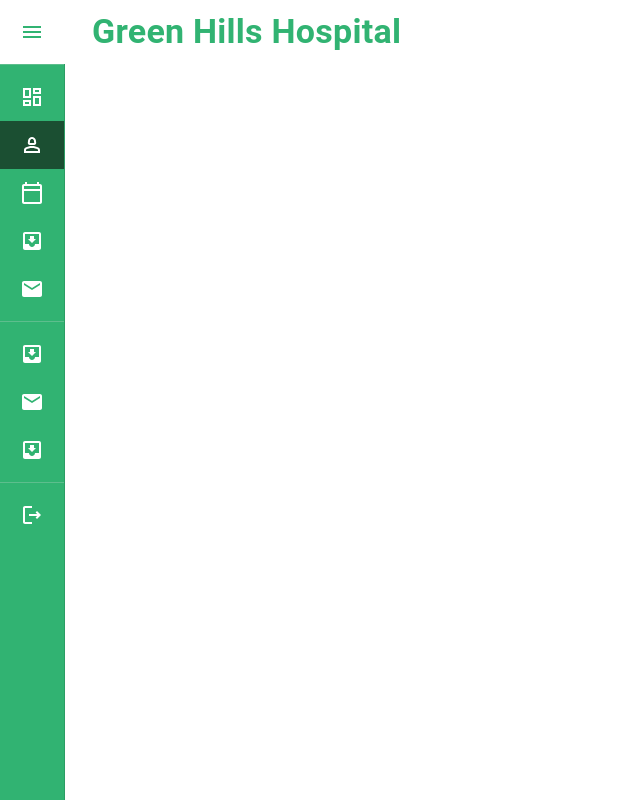
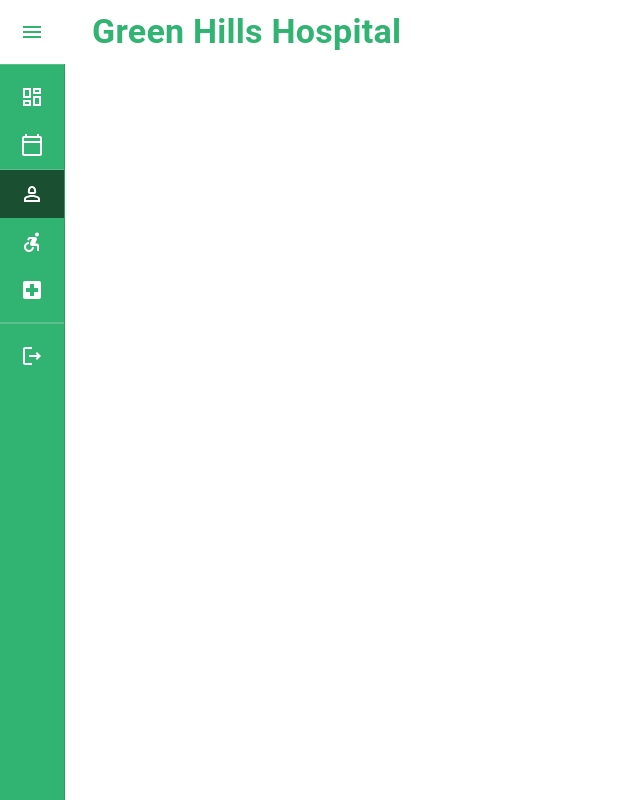
Before and after one commit to dhwaniconestoga/section2_group1_hms, a React (Create React App) app in the folder client/: page /users/add in a window 1280 px wide. Shown: the whole page, without its empty margins (0-640 px from the left). Built offline with nearby package versions, Linux system fonts and the light colour scheme; sample sign-in values are in the browser's storage.

Commit message:
added items in sidebar, appointmentForm

```diff
--- a/client/src/components/Layout/Sidebar/Sidebar2.js
+++ b/client/src/components/Layout/Sidebar/Sidebar2.js
@@ -15,6 +15,7 @@
 import MailIcon from '@mui/icons-material/Mail';
 import DashboardOutlinedIcon from '@mui/icons-material/DashboardOutlined';
 import CalendarTodayOutlinedIcon from '@mui/icons-material/CalendarTodayOutlined';
+import AccessibleForwardIcon from '@mui/icons-material/AccessibleForward';
 import LogoutOutlinedIcon from '@mui/icons-material/LogoutOutlined';
 import Person2OutlinedIcon from '@mui/icons-material/Person2Outlined';
 import Collapse from '@mui/material/Collapse';
@@ -23,6 +24,10 @@
 import { NavLink,Link,useLocation } from 'react-router-dom'
 import React, { useContext } from 'react';
 import {UserContext} from '../../../Context/UserContext'
+import SickIcon from '@mui/icons-material/Sick';
+import LocalHospitalIcon from '@mui/icons-material/LocalHospital';
+
+
 
 import styles from './Sidebar.module.css'
 
@@ -150,6 +155,38 @@
                         </ListItemButton>
                     {/* </NavLink> */}
                 </ListItem>
+
+                <ListItem key={"Appointments"} disablePadding sx={{ display: 'block' }}>
+                    <ListItemButton
+                        component = {NavLink}
+                        to="/appointments"
+                        style={{ textDecoration: 'none', color: 'white' }}
+                        selected={selectedItem == "appointments" ? true : false}
+                        sx={{
+                            minHeight: 48,
+                            justifyContent: open ? 'initial' : 'center',
+                            px: 2.5,
+                            "&.Mui-selected": {
+                                backgroundColor: "#1b4f32",
+                            },
+                            "&.Mui-selected:hover": {
+                                backgroundColor: "#1b4f32",
+                            },
+                        }}
+                    >
+                        <ListItemIcon
+                            sx={{
+                                minWidth: 0,
+                                mr: open ? 3 : 'auto',
+                                justifyContent: 'center',
+                            }}
+                        >
+                            <CalendarTodayOutlinedIcon style={{ color: '#fff' }} />
+                        </ListItemIcon>
+                        <ListItemText primary={"Appointments"} sx={{ opacity: open ? 1 : 0 }} />
+                    </ListItemButton>
+                </ListItem>
+                <Divider />
                 <ListItem key={"Users"} disablePadding sx={{ display: 'block' }}>
                     {/* <NavLink to="/users" style={{ textDecoration: 'none', color: 'white' }} > */}
                         <ListItemButton
@@ -199,12 +236,12 @@
                         </ListItemButton>
                     </List>
                 </Collapse> */}
-                <ListItem key={"Appointments"} disablePadding sx={{ display: 'block' }}>
+                <ListItem key={"Patients"} disablePadding sx={{ display: 'block' }}>
                     <ListItemButton
                         component = {NavLink}
-                        to="/appointments"
+                        to="/patients"
                         style={{ textDecoration: 'none', color: 'white' }}
-                        selected={selectedItem == "appointments" ? true : false}
+                        selected={selectedItem == "patients" ? true : false}
                         sx={{
                             minHeight: 48,
                             justifyContent: open ? 'initial' : 'center',
@@ -224,12 +261,42 @@
                                 justifyContent: 'center',
                             }}
                         >
-                            <CalendarTodayOutlinedIcon style={{ color: '#fff' }} />
+                            <AccessibleForwardIcon style={{ color: '#fff' }} />
                         </ListItemIcon>
-                        <ListItemText primary={"Appointments"} sx={{ opacity: open ? 1 : 0 }} />
+                        <ListItemText primary={"Patients"} sx={{ opacity: open ? 1 : 0 }} />
                     </ListItemButton>
                 </ListItem>
-                {['Patients', 'Starred'].map((text, index) => (
+                <ListItem key={"Doctors"} disablePadding sx={{ display: 'block' }}>
+                    <ListItemButton
+                        component = {NavLink}
+                        to="/doctors"
+                        style={{ textDecoration: 'none', color: 'white' }}
+                        selected={selectedItem == "doctors" ? true : false}
+                        sx={{
+                            minHeight: 48,
+                            justifyContent: open ? 'initial' : 'center',
+                            px: 2.5,
+                            "&.Mui-selected": {
+                                backgroundColor: "#1b4f32",
+                            },
+                            "&.Mui-selected:hover": {
+                                backgroundColor: "#1b4f32",
+                            },
+                        }}
+                    >
+                        <ListItemIcon
+                            sx={{
+                                minWidth: 0,
+                                mr: open ? 3 : 'auto',
+                                justifyContent: 'center',
+                            }}
+                        >
+                            <LocalHospitalIcon style={{ color: '#fff' }} />
+                        </ListItemIcon>
+                        <ListItemText primary={"Doctors"} sx={{ opacity: open ? 1 : 0 }} />
+                    </ListItemButton>
+                </ListItem>
+                {/* {['Patients', 'Starred'].map((text, index) => (
                     <ListItem key={text} disablePadding sx={{ display: 'block' }}>
                         <ListItemButton
                             sx={{
@@ -250,10 +317,10 @@
                             <ListItemText primary={text} sx={{ opacity: open ? 1 : 0 }} />
                         </ListItemButton>
                     </ListItem>
-                ))}
+                ))} */}
             </List>
             <Divider />
-            <List>
+            {/* <List>
                 {['Doctors', 'Nurses', 'Medicines'].map((text, index) => (
                     <ListItem key={text} disablePadding sx={{ display: 'block' }}>
                         <ListItemButton
@@ -276,7 +343,7 @@
                         </ListItemButton>
                     </ListItem>
                 ))}
-            </List>
+            </List> */}
             <Divider />
             <List>
                 <ListItem key={"Logout"} disablePadding sx={{ display: 'block' }} onClick={signOutUser}>
--- a/client/src/components/dashboard/DoctorDashboard.js
+++ b/client/src/components/dashboard/DoctorDashboard.js
@@ -18,11 +18,11 @@
                             <span className={styles.dashWidgetBg1}><i className="fa fa-stethoscope" aria-hidden="true"></i></span>
                             <div className={[" ", styles.dashWidgetInfo].join(" ")} >
                                 <h3 className={styles.dashWidgetInfoH3}>78</h3>
-                                <span className={styles.widgetTitle1}>Doctor <i class="fa fa-check" aria-hidden="true"></i></span>
+                                <span className={styles.widgetTitle1}>Doctor Dashboard <i class="fa fa-check" aria-hidden="true"></i></span>
                             </div>
                         </div>
                     </div>
-                    <div className={["", styles.statCard].join(" ")}>
+                    {/* <div className={["", styles.statCard].join(" ")}>
                         <div className={styles.dashWidget}>
                             <span className={styles.dashWidgetBg2}><i className="fa fa-user-o" aria-hidden="true"></i></span>
                             <div className={[" ", styles.dashWidgetInfo].join(" ")} >
@@ -48,7 +48,7 @@
                                 <span className={styles.widgetTitle4}>Pending Appointments <i class="fa fa-check" aria-hidden="true"></i></span>
                             </div>
                         </div>
-                    </div>
+                    </div> */}
                 </div>
 
                 <div className="row ">
--- a/client/src/components/dashboard/PatientDashboard.js
+++ b/client/src/components/dashboard/PatientDashboard.js
@@ -18,11 +18,11 @@
                             <span className={styles.dashWidgetBg1}><i className="fa fa-stethoscope" aria-hidden="true"></i></span>
                             <div className={[" ", styles.dashWidgetInfo].join(" ")} >
                                 <h3 className={styles.dashWidgetInfoH3}>78</h3>
-                                <span className={styles.widgetTitle1}>Patients <i class="fa fa-check" aria-hidden="true"></i></span>
+                                <span className={styles.widgetTitle1}>Patient Dashboard <i class="fa fa-check" aria-hidden="true"></i></span>
                             </div>
                         </div>
                     </div>
-                    <div className={["", styles.statCard].join(" ")}>
+                    {/* <div className={["", styles.statCard].join(" ")}>
                         <div className={styles.dashWidget}>
                             <span className={styles.dashWidgetBg2}><i className="fa fa-user-o" aria-hidden="true"></i></span>
                             <div className={[" ", styles.dashWidgetInfo].join(" ")} >
@@ -48,7 +48,7 @@
                                 <span className={styles.widgetTitle4}>Pending Appointments <i class="fa fa-check" aria-hidden="true"></i></span>
                             </div>
                         </div>
-                    </div>
+                    </div> */}
                 </div>
 
                 <div className="row ">
```
Also changed, not shown: client/src/components/Appointment/AdminAppointment.js (+73 -16 lines), client/src/components/Forms/AppointmentForm.js (added, +45 -0 lines), client/src/components/MUIDialogueBox/BoostrapDialogueBox.js (added, +63 -0 lines).
